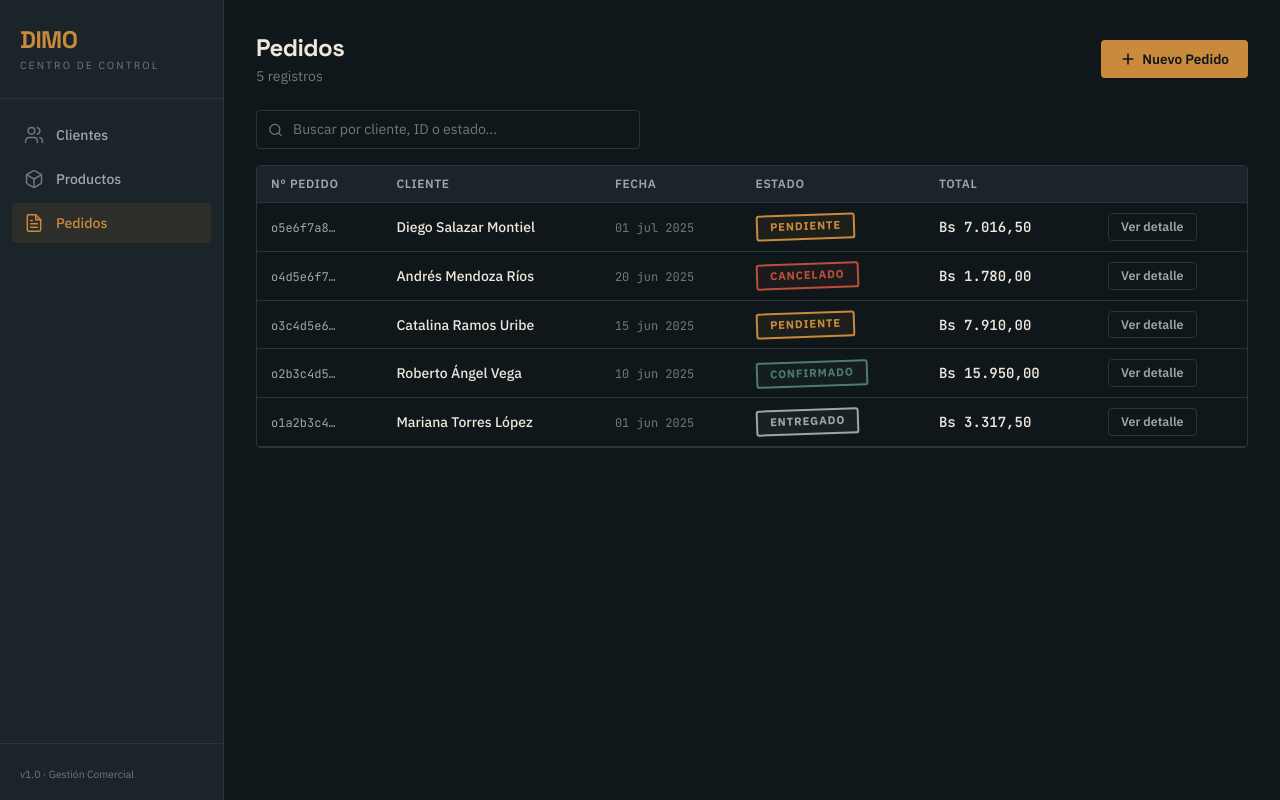
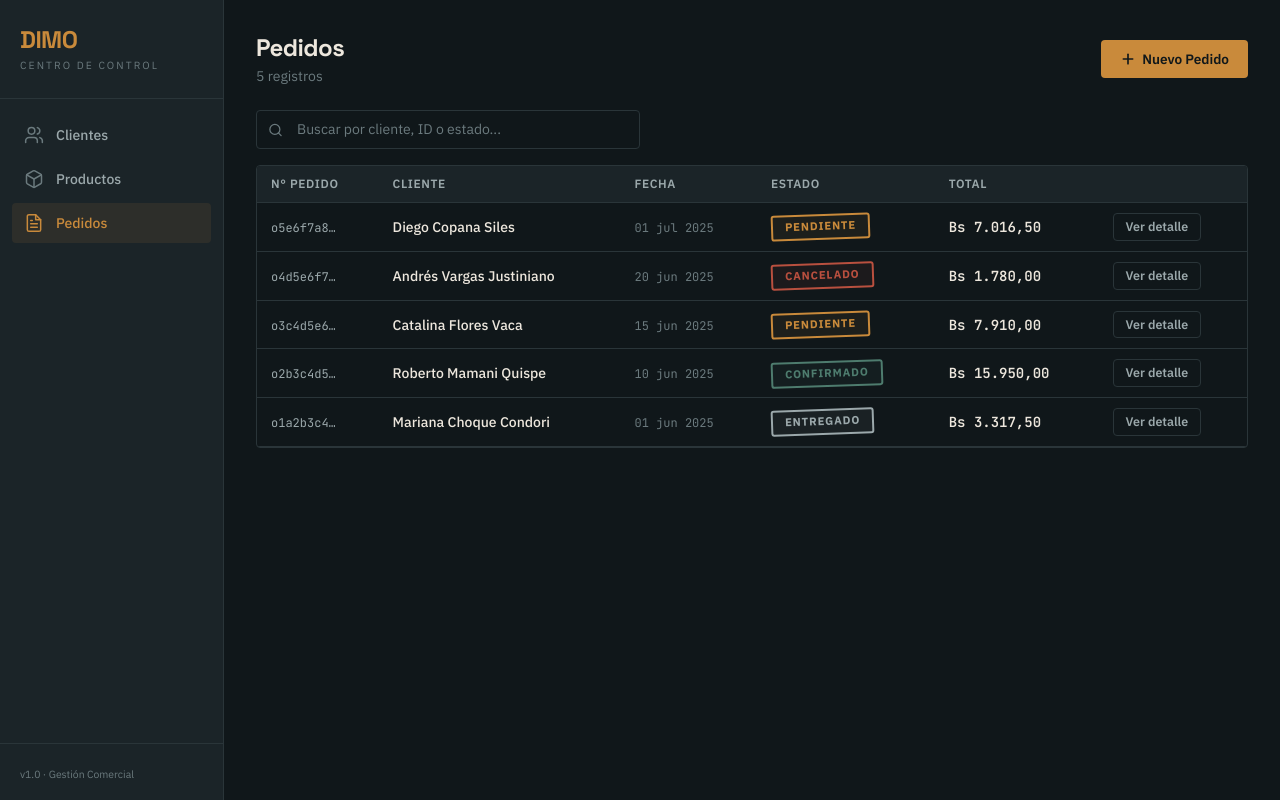
Before and after one commit to velasquezren/dimo3-frotend, a Next.js app: page /pedidos in a window 1280 px wide. Built offline with nearby package versions, Linux system fonts and the light colour scheme.

Commit message:
feat: ajustar datos demo de clientes y formato de búsqueda para Bolivia

```diff
--- a/app/clientes/nuevo/page.tsx
+++ b/app/clientes/nuevo/page.tsx
@@ -101,7 +101,7 @@ export default function NuevoClientePage() {
             value={phone}
             onChange={(e) => setPhone(e.target.value)}
             className="input-field"
-            placeholder="+52 55 1234 5678"
+            placeholder="+591 712 34567"
           />
           <p className="text-xs mt-1 text-text-tertiary">
             Opcional. Formato libre.
--- a/components/DataTable.tsx
+++ b/components/DataTable.tsx
@@ -62,7 +62,8 @@ export default function DataTable({
             value={searchTerm}
             onChange={(e) => handleSearch(e.target.value)}
             placeholder={searchPlaceholder}
-            className="input-field input-field-search w-full"
+            className="input-field w-full"
+            style={{ paddingLeft: '40px' }}
             aria-label={searchPlaceholder}
           />
         </div>
--- a/lib/store.ts
+++ b/lib/store.ts
@@ -19,48 +19,48 @@ function guid(): string {
 let customers: Customer[] = [
   {
     id: 'c1a2b3d4-e5f6-4a7b-8c9d-0e1f2a3b4c5d',
-    fullName: 'Mariana Torres López',
-    email: 'mariana.torres@industek.com',
-    phone: '+52 55 1234 5678',
+    fullName: 'Mariana Choque Condori',
+    email: 'mariana.choque@industek.bo',
+    phone: '+591 712 34567',
     isActive: true,
     createdAt: '2025-01-15T10:30:00Z',
   },
   {
     id: 'c2b3c4d5-f6a7-4b8c-9d0e-1f2a3b4c5d6e',
-    fullName: 'Roberto Ángel Vega',
-    email: 'rvega@construcciones-del-norte.mx',
-    phone: '+52 81 9876 5432',
+    fullName: 'Roberto Mamani Quispe',
+    email: 'rmamani@construcciones-bolivia.bo',
+    phone: '+591 721 98765',
     isActive: true,
     createdAt: '2025-02-20T14:15:00Z',
   },
   {
     id: 'c3c4d5e6-a7b8-4c9d-0e1f-2a3b4c5d6e7f',
-    fullName: 'Catalina Ramos Uribe',
-    email: 'cramos@ferremax.com',
+    fullName: 'Catalina Flores Vaca',
+    email: 'cflores@ferremax.bo',
     phone: '',
     isActive: true,
     createdAt: '2025-03-10T09:00:00Z',
   },
   {
     id: 'c4d5e6f7-b8c9-4d0e-1f2a-3b4c5d6e7f8a',
-    fullName: 'Andrés Mendoza Ríos',
-    email: 'amendoza@logistica-sur.com',
-    phone: '+52 33 5544 3322',
+    fullName: 'Andrés Vargas Justiniano',
+    email: 'avargas@logistica-oriente.bo',
+    phone: '+591 733 55443',
     isActive: true,
     createdAt: '2025-04-05T16:45:00Z',
   },
   {
     id: 'c5e6f7a8-c9d0-4e1f-2a3b-4c5d6e7f8a9b',
-    fullName: 'Elena Fuentes Paredes',
-    email: 'efuentes@aceros-central.mx',
-    phone: '+52 222 7788 9900',
+    fullName: 'Elena Pinto Arias',
+    email: 'epinto@aceros-central.bo',
+    phone: '+591 762 27788',
     isActive: false,
     createdAt: '2024-11-22T11:20:00Z',
   },
   {
     id: 'c6f7a8b9-d0e1-4f2a-3b4c-5d6e7f8a9b0c',
-    fullName: 'Diego Salazar Montiel',
-    email: 'dsalazar@quimicos-atlas.com',
+    fullName: 'Diego Copana Siles',
+    email: 'dcopana@quimicos-altas.bo',
     phone: '',
     isActive: true,
     createdAt: '2025-05-18T08:30:00Z',
@@ -172,7 +172,7 @@ let orders: Order[] = [
   {
     id: 'o1a2b3c4-d5e6-4f7a-8b9c-0d1e2f3a4b5c',
     customerId: 'c1a2b3d4-e5f6-4a7b-8c9d-0e1f2a3b4c5d',
-    customerName: 'Mariana Torres López',
+    customerName: 'Mariana Choque Condori',
     orderDate: '2025-06-01T10:00:00Z',
     status: 'Delivered',
     items: [
@@ -184,7 +184,7 @@ let orders: Order[] = [
   {
     id: 'o2b3c4d5-e6f7-4a8b-9c0d-1e2f3a4b5c6d',
     customerId: 'c2b3c4d5-f6a7-4b8c-9d0e-1f2a3b4c5d6e',
-    customerName: 'Roberto Ángel Vega',
+    customerName: 'Roberto Mamani Quispe',
     orderDate: '2025-06-10T14:30:00Z',
     status: 'Confirmed',
     items: [
@@ -196,7 +196,7 @@ let orders: Order[] = [
   {
     id: 'o3c4d5e6-f7a8-4b9c-0d1e-2f3a4b5c6d7e',
     customerId: 'c3c4d5e6-a7b8-4c9d-0e1f-2a3b4c5d6e7f',
-    customerName: 'Catalina Ramos Uribe',
+    customerName: 'Catalina Flores Vaca',
     orderDate: '2025-06-15T09:15:00Z',
     status: 'Pending',
     items: [
@@ -208,7 +208,7 @@ let orders: Order[] = [
   {
     id: 'o4d5e6f7-a8b9-4c0d-1e2f-3a4b5c6d7e8f',
     customerId: 'c4d5e6f7-b8c9-4d0e-1f2a-3b4c5d6e7f8a',
-    customerName: 'Andrés Mendoza Ríos',
+    customerName: 'Andrés Vargas Justiniano',
     orderDate: '2025-06-20T16:00:00Z',
     status: 'Cancelled',
     items: [
@@ -219,7 +219,7 @@ let orders: Order[] = [
   {
     id: 'o5e6f7a8-b9c0-4d1e-2f3a-4b5c6d7e8f9a',
     customerId: 'c6f7a8b9-d0e1-4f2a-3b4c-5d6e7f8a9b0c',
-    customerName: 'Diego Salazar Montiel',
+    customerName: 'Diego Copana Siles',
     orderDate: '2025-07-01T11:45:00Z',
     status: 'Pending',
     items: [
```
